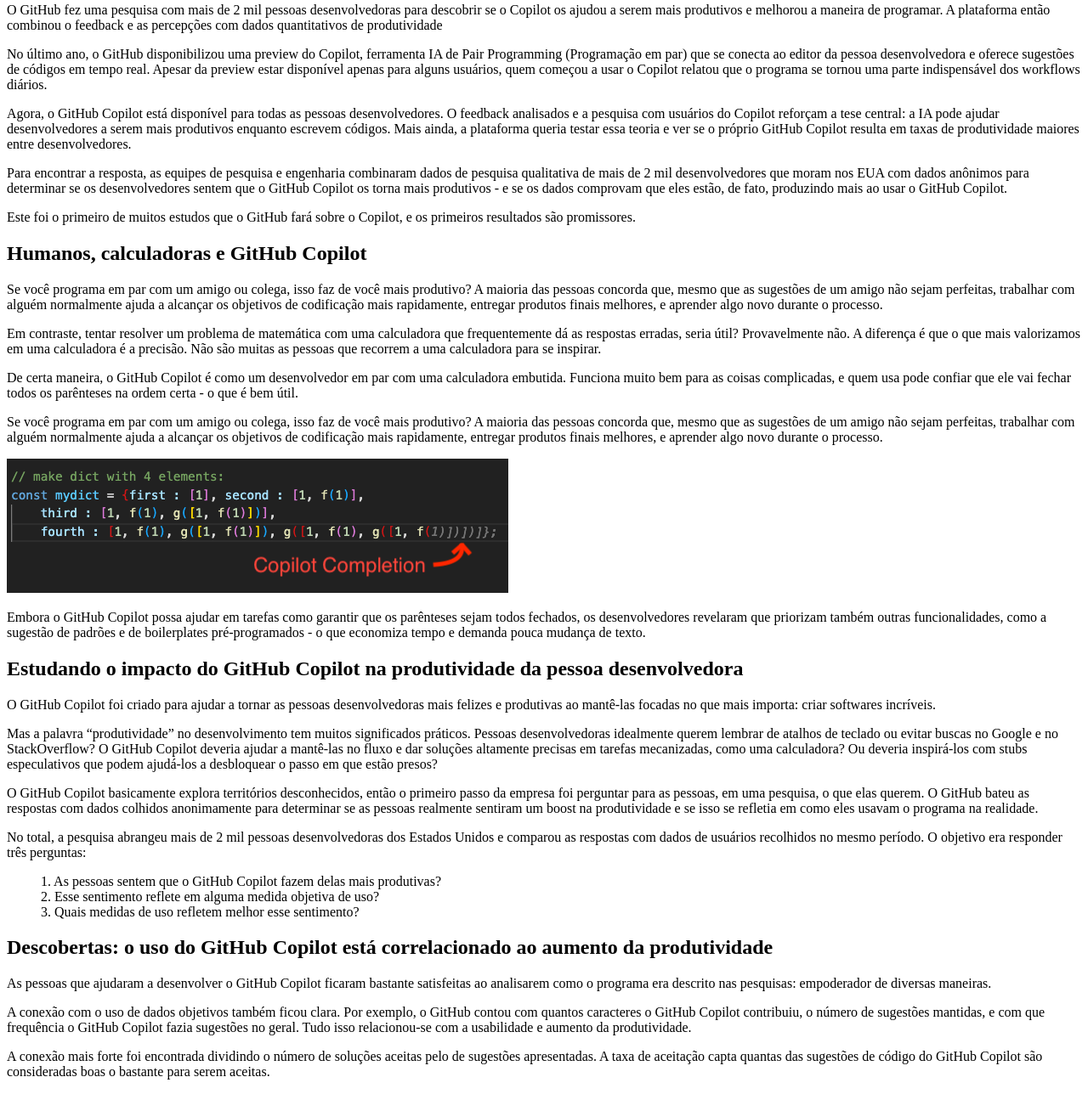
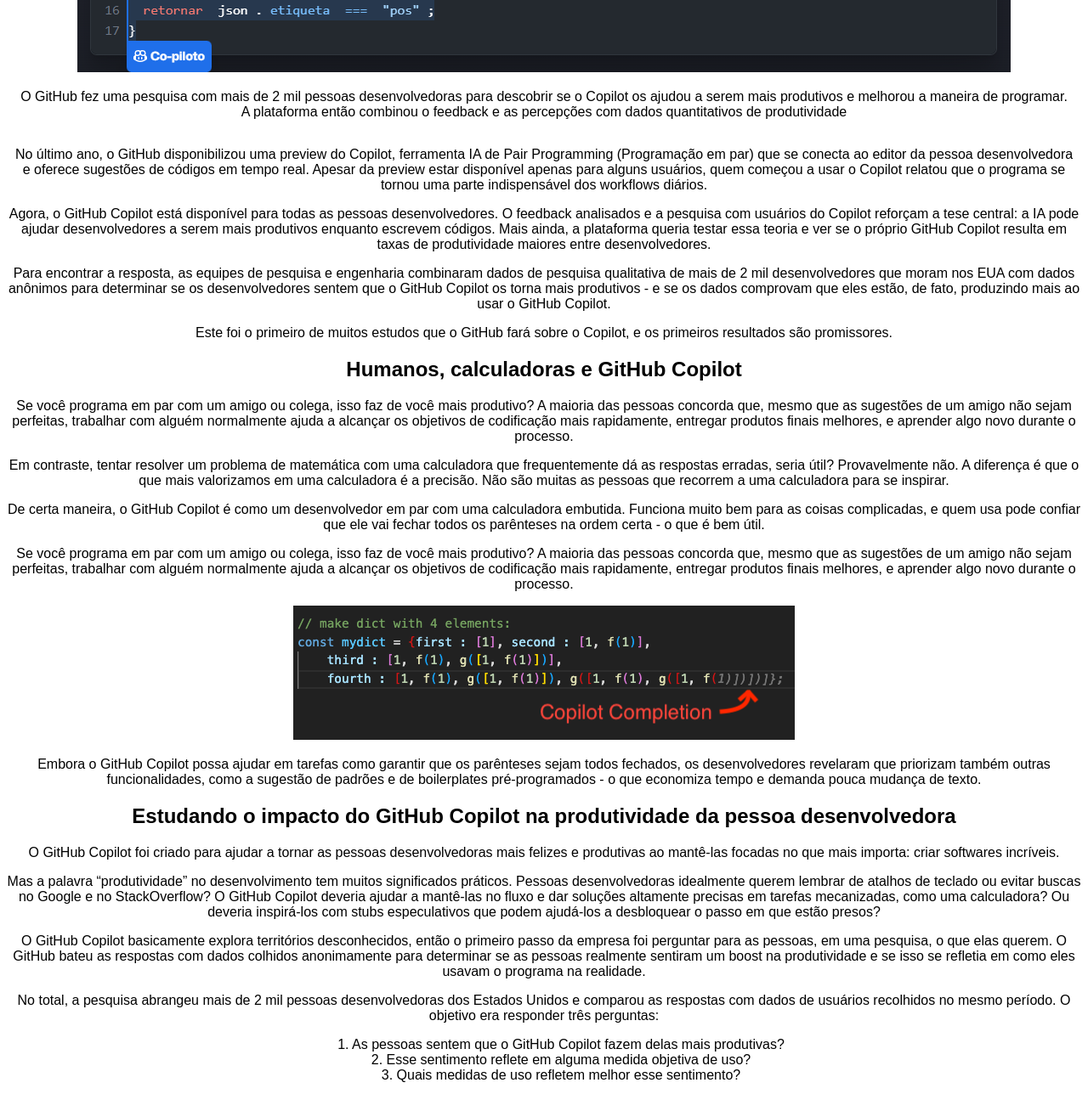
Before and after one commit to johnnymarcelino/frontend, a plain HTML site: page index.html in a window 1280 px wide. Shown: the part 669-1957 px from the top of the page at 85% size. Drawn offline with Linux system fonts and the light colour scheme.

Commit message:
@johnnymarcelino [Task: fold assets added] {17:54 26/08/2022}

```diff
--- a/index.html
+++ b/index.html
@@ -1,136 +1,212 @@
 <!DOCTYPE html>
 <html lang="pt-br">
+
 <head>
     <meta charset="UTF-8">
     <meta http-equiv="X-UA-Compatible" content="IE=edge">
     <meta name="viewport" content="width=device-width, initial-scale=1.0">
-    <title>GitHub Copilot - A Produtividade do Desenvolvedor</title>
+    <title>GitHub Copilot - A Produtividade do Desenvolvedor</title> <!-- FRESHNEWSTECH -->
+    <link rel="stylesheet" href="assets/css/style.css">
 </head>
+
+<style>
+    h1 {
+    text-align: center;
+    text-align: justify;
+}
+    body{
+    font: normal 16px Arial, Verdana, serif;
+    text-align: justify;
+    text-align: center;
+}
+</style>
+
+
 <body>
+
+    <div class="flex-container">
+        <div>1</div>
+        <div>2</div>
+        <div>3</div>
+    </div>
 
     <ul>
         <li>
-            <a href="https://github.blog/2022-07-14-research-how-github-copilot-helps-improve-developer-productivity/" target=" _blank"> Por Albert Ziegler </a>
+            <a href="https://github.blog/2022-07-14-research-how-github-copilot-helps-improve-developer-productivity/"
+                target=" _blank"> Por Albert Ziegler </a>
         </li>
         <li>
             <a href="https://github.blog/" target="_blank">Para saber mais</a>
         </li>
     </ul>
 
-    <h1>Como o GitHub Copilot ajuda a melhorar a produtividade do desenvolvedor</h1>
-    <!-- <h2>sub</h2>
-    <h3>sub</h3>
-    <h4>sub</h4>
-    <h5>sub</h5>
-    <h6>sub</h6> -->
+    <h1 class="body">Como o GitHub Copilot ajuda a melhorar a produtividade do desenvolvedor</h1>
+
+    <div class="container">
+        <div>
             <img src="assets/img/Copilot_Sentimento.png" alt="Copilot_Sentimento">
+        </div>
+        <div>
+            <p class="center">
+                O GitHub fez uma pesquisa com mais de 2 mil pessoas desenvolvedoras para descobrir se o Copilot os
+                ajudou a serem mais produtivos e melhorou a maneira de programar. <br> A plataforma então combinou o feedback e as percepções com dados quantitativos de produtividade
+            </p>
+        </div>
+    </div>
+
+    <div class="conteiner">
+        <p class="center">
+            No último ano, o GitHub disponibilizou uma preview do Copilot, ferramenta IA de Pair Programming (Programação em
+            par) que se conecta ao editor da pessoa desenvolvedora <br>e oferece sugestões de códigos em tempo real. Apesar da
+            preview estar disponível apenas para alguns usuários, quem começou a usar o Copilot relatou que o programa se
+            tornou uma parte indispensável dos workflows diários.
+        </p>
+    </div>
+
     <p>
-        O GitHub fez uma pesquisa com mais de 2 mil pessoas desenvolvedoras para descobrir se o Copilot os ajudou a serem mais produtivos e melhorou a maneira de programar. A plataforma então combinou o feedback e as percepções com dados quantitativos de produtividade
+        Agora, o GitHub Copilot está disponível para todas as pessoas desenvolvedores. O feedback analisados e a
+        pesquisa com usuários do Copilot reforçam a tese central: a IA pode ajudar desenvolvedores a serem mais
+        produtivos enquanto escrevem códigos. Mais ainda, a plataforma queria testar essa teoria e ver se o próprio
+        GitHub Copilot resulta em taxas de produtividade maiores entre desenvolvedores.
     </p>
 
-    <p>
-        No último ano, o GitHub disponibilizou uma preview do Copilot, ferramenta IA de Pair Programming (Programação em par) que se conecta ao editor da pessoa desenvolvedora e oferece sugestões de códigos em tempo real. Apesar da preview estar disponível apenas para alguns usuários, quem começou a usar o Copilot relatou que o programa se tornou uma parte indispensável dos workflows diários.
+    <p class="center">
+        Para encontrar a resposta, as equipes de pesquisa e engenharia combinaram dados de pesquisa qualitativa de mais
+        de 2 mil desenvolvedores que moram nos EUA com dados anônimos para determinar se os desenvolvedores sentem que o
+        GitHub Copilot os torna mais produtivos - e se os dados comprovam que eles estão, de fato, produzindo mais ao
+        usar o GitHub Copilot.
     </p>
 
-    <p>
-        Agora, o GitHub Copilot está disponível para todas as pessoas desenvolvedores. O feedback analisados e a pesquisa com usuários do Copilot reforçam a tese central: a IA pode ajudar desenvolvedores a serem mais produtivos enquanto escrevem códigos. Mais ainda, a plataforma queria testar essa teoria e ver se o próprio GitHub Copilot resulta em taxas de produtividade maiores entre desenvolvedores.
+    <p class="center">
+        Este foi o primeiro de muitos estudos que o GitHub fará sobre o Copilot, e os primeiros resultados são
+        promissores.
     </p>
 
-    <p>
-        Para encontrar a resposta, as equipes de pesquisa e engenharia combinaram dados de pesquisa qualitativa de mais de 2 mil desenvolvedores que moram nos EUA com dados anônimos para determinar se os desenvolvedores sentem que o GitHub Copilot os torna mais produtivos - e se os dados comprovam que eles estão, de fato, produzindo mais ao usar o GitHub Copilot.
+    <h2 class="center">Humanos, calculadoras e GitHub Copilot</h2>
+
+    <p class="center">
+        Se você programa em par com um amigo ou colega, isso faz de você mais produtivo? A maioria das pessoas concorda
+        que, mesmo que as sugestões de um amigo não sejam perfeitas, trabalhar com alguém normalmente ajuda a alcançar
+        os objetivos de codificação mais rapidamente, entregar produtos finais melhores, e aprender algo novo durante o
+        processo.
     </p>
 
-    <p>
-        Este foi o primeiro de muitos estudos que o GitHub fará sobre o Copilot, e os primeiros resultados são promissores.
+    <p class="center">
+        Em contraste, tentar resolver um problema de matemática com uma calculadora que frequentemente dá as respostas
+        erradas, seria útil? Provavelmente não. A diferença é que o que mais valorizamos em uma calculadora é a
+        precisão. Não são muitas as pessoas que recorrem a uma calculadora para se inspirar.
     </p>
 
-    <h2>Humanos, calculadoras e GitHub Copilot</h2>
-
-    <p>
-        Se você programa em par com um amigo ou colega, isso faz de você mais produtivo? A maioria das pessoas concorda que, mesmo que as sugestões de um amigo não sejam perfeitas, trabalhar com alguém normalmente ajuda a alcançar os objetivos de codificação mais rapidamente, entregar produtos finais melhores, e aprender algo novo durante o processo.
+    <p class="center">
+        De certa maneira, o GitHub Copilot é como um desenvolvedor em par com uma calculadora embutida. Funciona muito
+        bem para as coisas complicadas, e quem usa pode confiar que ele vai fechar todos os parênteses na ordem certa -
+        o que é bem útil.
     </p>
 
-    <p>
-        Em contraste, tentar resolver um problema de matemática com uma calculadora que frequentemente dá as respostas erradas, seria útil? Provavelmente não. A diferença é que o que mais valorizamos em uma calculadora é a precisão. Não são muitas as pessoas que recorrem a uma calculadora para se inspirar.
+    <p class="center">
+        Se você programa em par com um amigo ou colega, isso faz de você mais produtivo? A maioria das pessoas concorda
+        que, mesmo que as sugestões de um amigo não sejam perfeitas, trabalhar com alguém normalmente ajuda a alcançar
+        os objetivos de codificação mais rapidamente, entregar produtos finais melhores, e aprender algo novo durante o
+        processo.
     </p>
 
-    <p>
-        De certa maneira, o GitHub Copilot é como um desenvolvedor em par com uma calculadora embutida. Funciona muito bem para as coisas complicadas, e quem usa pode confiar que ele vai fechar todos os parênteses na ordem certa - o que é bem útil.
+    <div class="center">
+        <img src="assets/img/Copilot.jpg" alt="Copilot completação">
+    </div>
+
+    <p class="center">
+        Embora o GitHub Copilot possa ajudar em tarefas como garantir que os parênteses sejam todos fechados, os
+        desenvolvedores revelaram que priorizam também outras funcionalidades, como a sugestão de padrões e de
+        boilerplates pré-programados - o que economiza tempo e demanda pouca mudança de texto.
     </p>
 
-    <p>
-        Se você programa em par com um amigo ou colega, isso faz de você mais produtivo? A maioria das pessoas concorda que, mesmo que as sugestões de um amigo não sejam perfeitas, trabalhar com alguém normalmente ajuda a alcançar os objetivos de codificação mais rapidamente, entregar produtos finais melhores, e aprender algo novo durante o processo.
+    <h2 class="center">Estudando o impacto do GitHub Copilot na produtividade da pessoa desenvolvedora</h2>
+
+    <p class="center">
+        O GitHub Copilot foi criado para ajudar a tornar as pessoas desenvolvedoras mais felizes e produtivas ao
+        mantê-las focadas no que mais importa: criar softwares incríveis.
     </p>
 
-    <img src="assets/img/Copilot.jpg" alt="Copilot completação">
-
-    <p>
-        Embora o GitHub Copilot possa ajudar em tarefas como garantir que os parênteses sejam todos fechados, os desenvolvedores revelaram que priorizam também outras funcionalidades, como a sugestão de padrões e de boilerplates pré-programados - o que economiza tempo e demanda pouca mudança de texto.
+    <p class="center">
+        Mas a palavra “produtividade” no desenvolvimento tem muitos significados práticos. Pessoas desenvolvedoras
+        idealmente querem lembrar de atalhos de teclado ou evitar buscas no Google e no StackOverflow? O GitHub Copilot
+        deveria ajudar a mantê-las no fluxo e dar soluções altamente precisas em tarefas mecanizadas, como uma
+        calculadora? Ou deveria inspirá-los com stubs especulativos que podem ajudá-los a desbloquear o passo em que
+        estão presos?
     </p>
 
-    <h2>Estudando o impacto do GitHub Copilot na produtividade da pessoa desenvolvedora</h2>
-
-    <p>
-        O GitHub Copilot foi criado para ajudar a tornar as pessoas desenvolvedoras mais felizes e produtivas ao mantê-las focadas no que mais importa: criar softwares incríveis.
+    <p class="center">
+        O GitHub Copilot basicamente explora territórios desconhecidos, então o primeiro passo da empresa foi perguntar
+        para as pessoas, em uma pesquisa, o que elas querem. O GitHub bateu as respostas com dados colhidos anonimamente
+        para determinar se as pessoas realmente sentiram um boost na produtividade e se isso se refletia em como eles
+        usavam o programa na realidade.
     </p>
 
-    <p>
-        Mas a palavra “produtividade” no desenvolvimento tem muitos significados práticos. Pessoas desenvolvedoras idealmente querem lembrar de atalhos de teclado ou evitar buscas no Google e no StackOverflow? O GitHub Copilot deveria ajudar a mantê-las no fluxo e dar soluções altamente precisas em tarefas mecanizadas, como uma calculadora? Ou deveria inspirá-los com stubs especulativos que podem ajudá-los a desbloquear o passo em que estão presos?
-    </p>
-
-    <p>
-        O GitHub Copilot basicamente explora territórios desconhecidos, então o primeiro passo da empresa foi perguntar para as pessoas, em uma pesquisa, o que elas querem. O GitHub bateu as respostas com dados colhidos anonimamente para determinar se as pessoas realmente sentiram um boost na produtividade e se isso se refletia em como eles usavam o programa na realidade.
-    </p>
-
-    <p>
-        No total, a pesquisa abrangeu mais de 2 mil pessoas desenvolvedoras dos Estados Unidos e comparou as respostas com dados de usuários recolhidos no mesmo período. O objetivo era responder três perguntas:
+    <p class="center">
+        No total, a pesquisa abrangeu mais de 2 mil pessoas desenvolvedoras dos Estados Unidos e comparou as respostas
+        com dados de usuários recolhidos no mesmo período. O objetivo era responder três perguntas:
         <br>
-        <ul>
+    <ul class="center">
         1. As pessoas sentem que o GitHub Copilot fazem delas mais produtivas? <br>
         2. Esse sentimento reflete em alguma medida objetiva de uso? <br>
         3. Quais medidas de uso refletem melhor esse sentimento? <br>
     </ul>
     </p>
 
-    <h2>Descobertas: o uso do GitHub Copilot está correlacionado ao aumento da produtividade</h2>
+    <h2 class="center">Descobertas: o uso do GitHub Copilot está correlacionado ao aumento da produtividade</h2>
 
-    <p>
-        As pessoas que ajudaram a desenvolver o GitHub Copilot ficaram bastante satisfeitas ao analisarem como o programa era descrito nas pesquisas: empoderador de diversas maneiras.
+    <p class="center">
+        As pessoas que ajudaram a desenvolver o GitHub Copilot ficaram bastante satisfeitas ao analisarem como o
+        programa era descrito nas pesquisas: empoderador de diversas maneiras.
     </p>
 
-    <p>
-        A conexão com o uso de dados objetivos também ficou clara. Por exemplo, o GitHub contou com quantos caracteres o GitHub Copilot contribuiu, o número de sugestões mantidas, e com que frequência o GitHub Copilot fazia sugestões no geral. Tudo isso relacionou-se com a usabilidade e aumento da produtividade.
+    <p class="center">
+        A conexão com o uso de dados objetivos também ficou clara. Por exemplo, o GitHub contou com quantos caracteres o
+        GitHub Copilot contribuiu, o número de sugestões mantidas, e com que frequência o GitHub Copilot fazia sugestões
+        no geral. Tudo isso relacionou-se com a usabilidade e aumento da produtividade.
     </p>
 
-    <p>
-        A conexão mais forte foi encontrada dividindo o número de soluções aceitas pelo de sugestões apresentadas. A taxa de aceitação capta quantas das sugestões de código do GitHub Copilot são consideradas boas o bastante para serem aceitas.
+    <p class="center">
+        A conexão mais forte foi encontrada dividindo o número de soluções aceitas pelo de sugestões apresentadas. A
+        taxa de aceitação capta quantas das sugestões de código do GitHub Copilot são consideradas boas o bastante para
+        serem aceitas.
     </p>
 
-    <h2>
-        Os desenvolvedores que relataram um maior ganho de produtividade com o GitHub Copilot também aceitaram o maior número de soluções sugeridas
+    <h2 class="center">
+        Os desenvolvedores que relataram um maior ganho de produtividade com o GitHub Copilot também aceitaram o maior
+        número de soluções sugeridas
     </h2>
 
-    <img src="assets/img/media_aceitável_de_usuários.png" alt="media aceitável de usuários">
+    <div class="center">
+        <img src="assets/img/media_aceitável_de_usuários.png" alt="media aceitável de usuários" class="center">
+    </div>
 
-    <p>
-        Ao dividir os usuários em diferentes quartis, baseando-se no quão útil eles classificaram o GitHub Copilot, percebeu-se uma grande diferença entre os grupos. O grau de aceitação dos complementos  era muito maior para aqueles que relataram os maiores ganhos de produtividade.
+    <p class="center">
+        Ao dividir os usuários em diferentes quartis, baseando-se no quão útil eles classificaram o GitHub Copilot,
+        percebeu-se uma grande diferença entre os grupos. O grau de aceitação dos complementos era muito maior para
+        aqueles que relataram os maiores ganhos de produtividade.
     </p>
 
-    <p>
-        O GitHub concluiu que as pessoas desenvolvedoras não ligam tanto de ter que reescrever a sugestão, desde que o Copilot lhes desse um ponto de partida adequado.
+    <p class="center">
+        O GitHub concluiu que as pessoas desenvolvedoras não ligam tanto de ter que reescrever a sugestão, desde que o
+        Copilot lhes desse um ponto de partida adequado.
     </p>
 
-    <p>
-        Faz sentido: o GitHub Copilot não foi pensado para construir um software sozinho. Foi projetado para oferecer sugestões úteis que tornam mais fácil manter o fluxo de trabalho. Em outras palavras, o programa oferece aos desenvolvedores as peças, mas deixa para eles montarem e criarem o produto final.
+    <p class="center">
+        Faz sentido: o GitHub Copilot não foi pensado para construir um software sozinho. Foi projetado para oferecer
+        sugestões úteis que tornam mais fácil manter o fluxo de trabalho. Em outras palavras, o programa oferece aos
+        desenvolvedores as peças, mas deixa para eles montarem e criarem o produto final.
     </p>
     <br>
     <h2>Para saber mais sobre como o GitHub Copilot funciona</h2>
-    <!-- <h3>
-        Seu programador de pares de IA
-    </h3> -->
+
     <p>
-        <a href="contato.html" target="_blank">O GitHub Copilot</a> usa o OpenAI Codex para sugerir código e funções inteiras em tempo real, diretamente do seu editor. Gaste menos tempo criando padrões de código clichê e repetitivos e mais tempo com o que importa: construir um ótimo software. Escreva um comentário descrevendo a lógica desejada e o GitHub Copilot sugerirá imediatamente o código para implementar a solução.
+        <a href="contato.html" target="_blank">O GitHub Copilot</a> usa o OpenAI Codex para sugerir código e funções
+        inteiras em tempo real, diretamente do seu editor. Gaste menos tempo criando padrões de código clichê e
+        repetitivos e mais tempo com o que importa: construir um ótimo software. Escreva um comentário descrevendo a
+        lógica desejada e o GitHub Copilot sugerirá imediatamente o código para implementar a solução.
     </p>
 
 </body>
+
 </html>
```
Also changed, not shown: assets/css/style.css (added, +34 -0 lines), contato.html (+1 -9 lines), rascunho.html (added, +20 -0 lines). Lines whose indentation alone changed are shown as unchanged.
